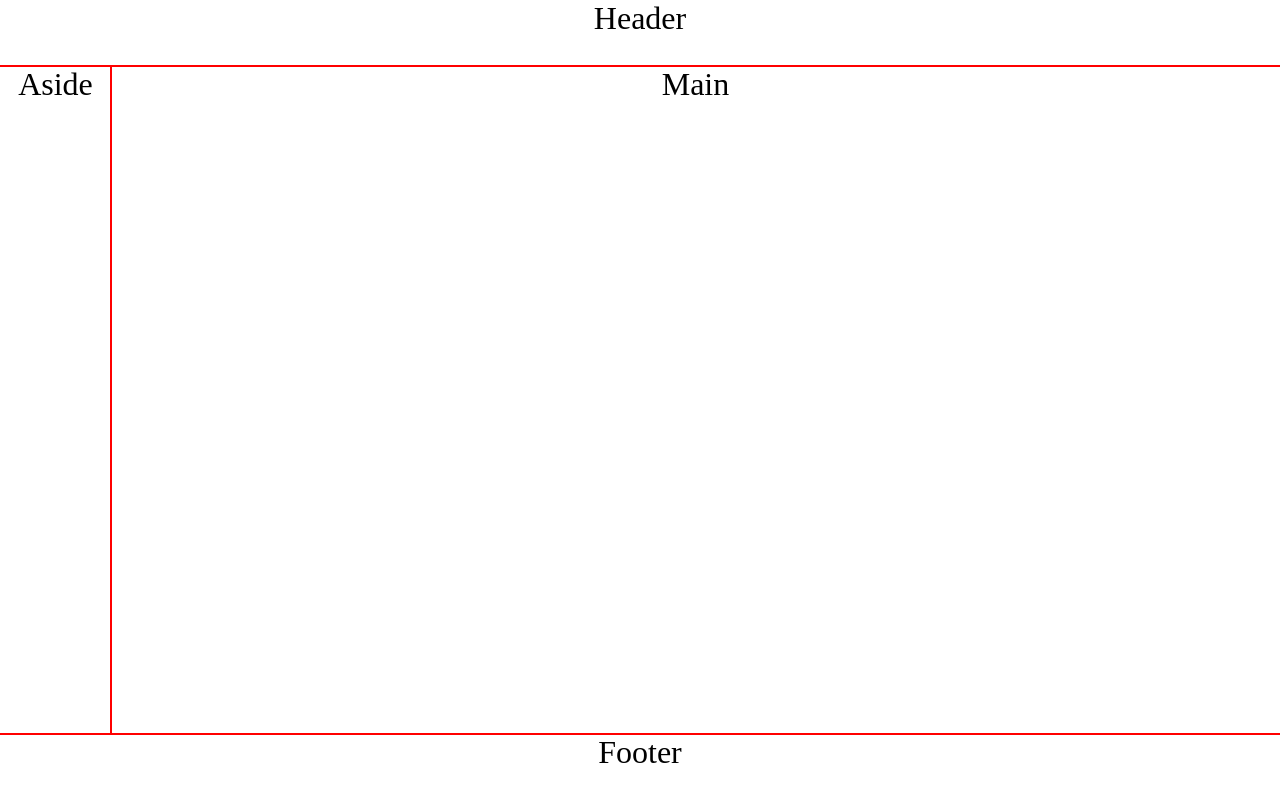
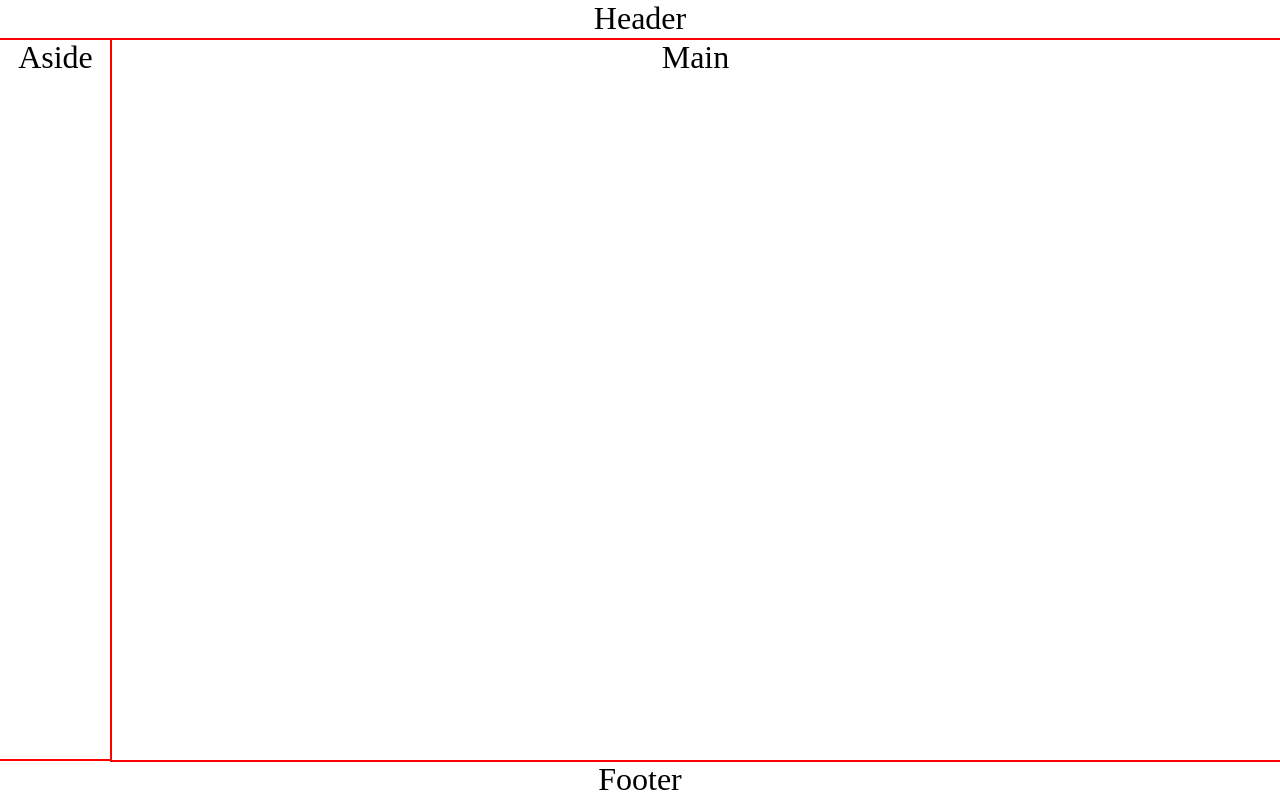
Before and after one commit to edwardgreenwood38/css-4-from-mockups-to-code, a plain HTML site: page index.html in a window 1280 px wide. Drawn offline with Linux system fonts and the light colour scheme.

Commit message:
layout changes

```diff
--- a/style.css
+++ b/style.css
@@ -42,6 +42,7 @@ footer {
 
     aside {
         flex-grow: 2;
+        height: 90vh;
     }
 
     main {
@@ -53,5 +54,6 @@ footer {
     footer {
         flex-grow: 1;
         width: 80%;
+        justify-content: flex-end;
     }
 }
```
